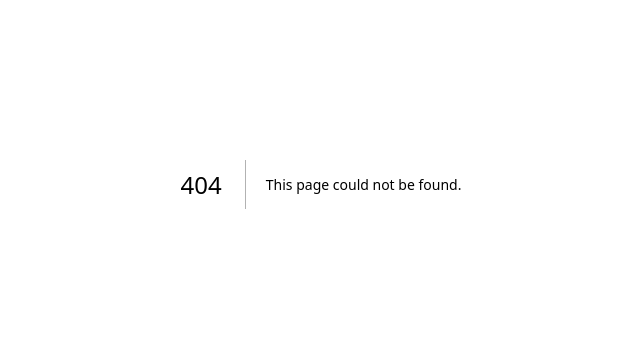
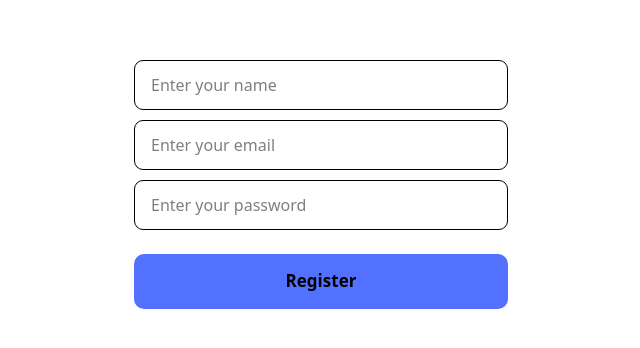
Before and after one commit to tothdomi22/crafthub, a Next.js app: page /register in a window 1280 px wide. Before the commit this address had no page. Shown: the part 216-564 px from the top of the page, without its empty margins (319-959 px from the left). Built offline with nearby package versions, Linux system fonts and the light colour scheme.

Commit message:
register wip

```diff
--- /dev/null
+++ b/app/(public)/register/page.tsx
@@ -0,0 +1,108 @@
+"use client";
+import React, {FormEvent, useState} from "react";
+import useRegister from "@/app/hooks/auth/useRegister";
+import {useRouter} from "next/navigation";
+
+export default function registerPage() {
+  const [name, setName] = useState<string>("");
+  const [email, setEmail] = useState<string>("");
+  const [password, setPassword] = useState<string>("");
+  const {mutate: registerMutation, isPending, error} = useRegister();
+  const router = useRouter();
+  const handleRegister = async (e: FormEvent) => {
+    e.preventDefault();
+    const data = {name, email, password};
+
+    registerMutation(data, {
+      onSuccess: async () => {
+        // Give browser time to process Set-Cookie header
+        await new Promise(resolve => setTimeout(resolve, 100));
+        // Refresh to update auth state
+        router.refresh();
+        // Then redirect
+        router.push("/");
+      },
+    });
+  };
+  return (
+    <section className="relative w-screen min-h-screen bg-brandWhite flex justify-evenly gap-10 items-center text-informedMainGray p-10">
+      <div className="w-[374px]">
+        <form className="flex flex-col gap-6" onSubmit={handleRegister}>
+          <div className="space-y-[10px]">
+            <div
+              className={`h-[50px] w-full flex flex-col justify-between rounded-[9px] p-2 border ${
+                error
+                  ? "border-informedNegative bg-[#FFF5F3]"
+                  : "bg-informedDarkerBackground"
+              }`}>
+              <input
+                id="name-input"
+                className={`h-full w-full ${
+                  error ? "bg-[#FFF5F3]" : "bg-informedDarkerBackground"
+                } focus:outline-none px-2 text-informedMainGray placeholder:text-informedMainGray`}
+                type="text"
+                placeholder="Enter your name"
+                value={name}
+                onChange={e => {
+                  setName(e.target.value);
+                }}
+              />
+            </div>
+            <div
+              className={`h-[50px] w-full flex flex-col justify-between rounded-[9px] p-2 border ${
+                error
+                  ? "border-informedNegative bg-[#FFF5F3]"
+                  : "bg-informedDarkerBackground"
+              }`}>
+              <input
+                id="email-input"
+                className={`h-full w-full ${
+                  error ? "bg-[#FFF5F3]" : "bg-informedDarkerBackground"
+                } focus:outline-none px-2 text-informedMainGray placeholder:text-informedMainGray`}
+                type="text"
+                placeholder="Enter your email"
+                value={email}
+                onChange={e => {
+                  setEmail(e.target.value);
+                }}
+              />
+            </div>
+            <div
+              className={`h-[50px] w-full flex flex-col justify-between rounded-[9px] p-2 border ${
+                error
+                  ? "border-informedNegative bg-[#FFF5F3]"
+                  : "bg-informedDarkerBackground"
+              }`}>
+              <input
+                className={`h-full w-full ${
+                  error ? "bg-[#FFF5F3]" : "bg-informedDarkerBackground"
+                } focus:outline-none px-2 text-informedMainGray placeholder:text-informedMainGray`}
+                type="password"
+                id="password-input"
+                placeholder="Enter your password"
+                value={password}
+                onChange={e => {
+                  setPassword(e.target.value);
+                }}
+              />
+            </div>
+          </div>
+
+          <button
+            id="register-button"
+            className="h-[55px] w-full flex items-center justify-center hover:underline bg-[#5271FF] text-[17px] font-bold text-brandWhite rounded-[10px] disabled:opacity-50"
+            disabled={isPending}
+            type="submit">
+            {isPending ? "Loading..." : "Register"}
+          </button>
+
+          {error?.message && (
+            <p className="text-informedNegative -mt-3 text-center font-medium">
+              {error.message}
+            </p>
+          )}
+        </form>
+      </div>
+    </section>
+  );
+}
--- /dev/null
+++ b/app/api/auth/register/route.ts
@@ -0,0 +1,75 @@
+import {NextResponse} from "next/server";
+
+export async function POST(request: Request) {
+  try {
+    const body = await request.text();
+    console.log(body);
+
+    const response = await fetch(`${process.env.API_BASE_URL}/auth/register`, {
+      method: "POST",
+      headers: {
+        "Content-Type": "application/json",
+      },
+      body: body,
+    });
+
+    const data = await response.json();
+
+    if (!response.ok) {
+      return NextResponse.json(data, {status: response.status});
+    }
+
+    const {email, password} = JSON.parse(body);
+    const formData = new URLSearchParams();
+    formData.append("username", email);
+    formData.append("password", password);
+
+    const loginResponse = await fetch(
+      `${process.env.API_BASE_URL}/users/login`,
+      {
+        method: "POST",
+        headers: {
+          "Content-Type": "application/x-www-form-urlencoded",
+        },
+        body: formData.toString(),
+      },
+    );
+
+    const loginData = await loginResponse.json();
+
+    if (!loginResponse.ok) {
+      return NextResponse.json(loginData, {status: loginResponse.status});
+    }
+
+    // Get cookies from login response
+    const setCookieHeaders = loginResponse.headers.getSetCookie();
+
+    // Verify JWT cookie exists
+    const hasJwtCookie = setCookieHeaders.some(
+      cookie => cookie.startsWith("jwt=") && !cookie.includes("jwt=;"),
+    );
+
+    if (!hasJwtCookie) {
+      console.error("Login succeeded but JWT cookie was not set");
+      return NextResponse.json(
+        {detail: "Authentication failed - no session created"},
+        {status: 500},
+      );
+    }
+
+    // Create response with login data (or registration data, your choice)
+    const nextResponse = NextResponse.json(loginData, {
+      status: 200,
+    });
+
+    // Forward ALL Set-Cookie headers from login
+    setCookieHeaders.forEach(cookie => {
+      nextResponse.headers.append("Set-Cookie", cookie);
+    });
+
+    return nextResponse;
+  } catch (error) {
+    console.error("Error during login:", error);
+    return NextResponse.json({detail: "Internal server error"}, {status: 500});
+  }
+}
--- /dev/null
+++ b/app/hooks/auth/useRegister.ts
@@ -0,0 +1,29 @@
+import {useMutation} from "@tanstack/react-query";
+
+const useRegister = () => {
+  return useMutation({
+    mutationFn: async (data: {
+      name: string;
+      email: string;
+      password: string;
+    }) => {
+      const response = await fetch("/api/auth/register", {
+        method: "POST",
+        body: JSON.stringify(data),
+        headers: {
+          "Content-Type": "application/json",
+        },
+        credentials: "include",
+      });
+
+      const responseJson = await response.json();
+
+      if (!response.ok) {
+        throw new Error(responseJson.detail || "Login failed");
+      }
+      return responseJson;
+    },
+  });
+};
+
+export default useRegister;
--- a/app/layout.tsx
+++ b/app/layout.tsx
@@ -2,6 +2,7 @@ import type {Metadata} from "next";
 import {Geist, Geist_Mono} from "next/font/google";
 import "./globals.css";
 import React from "react";
+import QueryProvider from "@/app/providers/QueryProvider";
 
 const geistSans = Geist({
   variable: "--font-geist-sans",
@@ -27,7 +28,7 @@ export default function RootLayout({
     <html lang="en">
       <body
         className={`${geistSans.variable} ${geistMono.variable} antialiased`}>
-        {children}
+        <QueryProvider>{children}</QueryProvider>
       </body>
     </html>
   );
--- /dev/null
+++ b/app/providers/QueryProvider.tsx
@@ -0,0 +1,12 @@
+"use client";
+
+import React, {useState} from "react";
+import {QueryClientProvider} from "@tanstack/react-query";
+import {QueryClient} from "@tanstack/query-core";
+
+export default function QueryProvider({children}: {children: React.ReactNode}) {
+  const [queryClient] = useState(() => new QueryClient());
+  return (
+    <QueryClientProvider client={queryClient}>{children}</QueryClientProvider>
+  );
+}
--- a/package.json
+++ b/package.json
@@ -9,6 +9,7 @@
     "lint": "eslint app/ next.config.ts postcss.config.mjs"
   },
   "dependencies": {
+    "@tanstack/react-query": "^5.90.10",
     "next": "16.0.3",
     "react": "19.2.0",
     "react-dom": "19.2.0"
```
Also changed, not shown: 1 other file (tests, documents, lock files or other folders).
